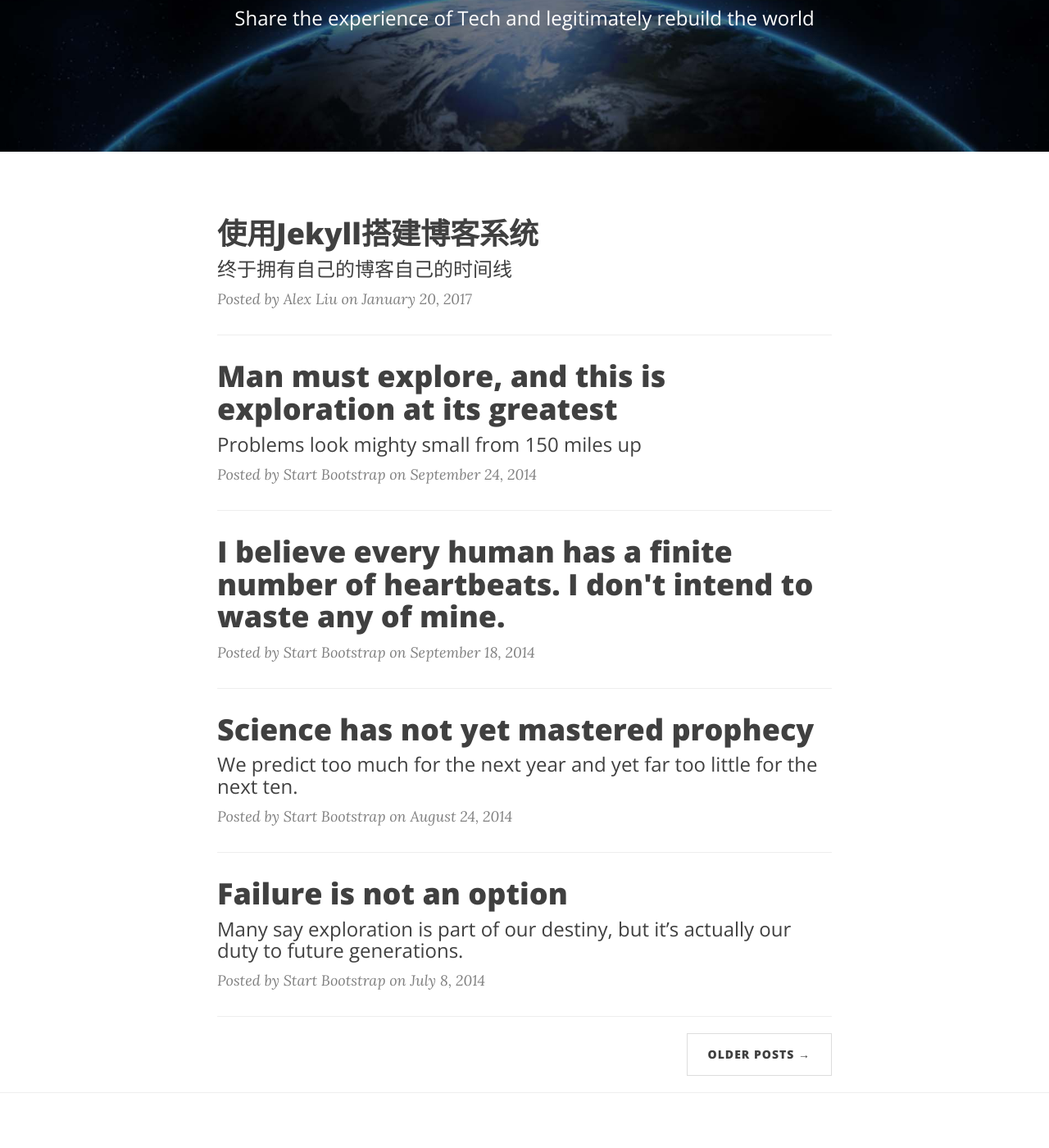
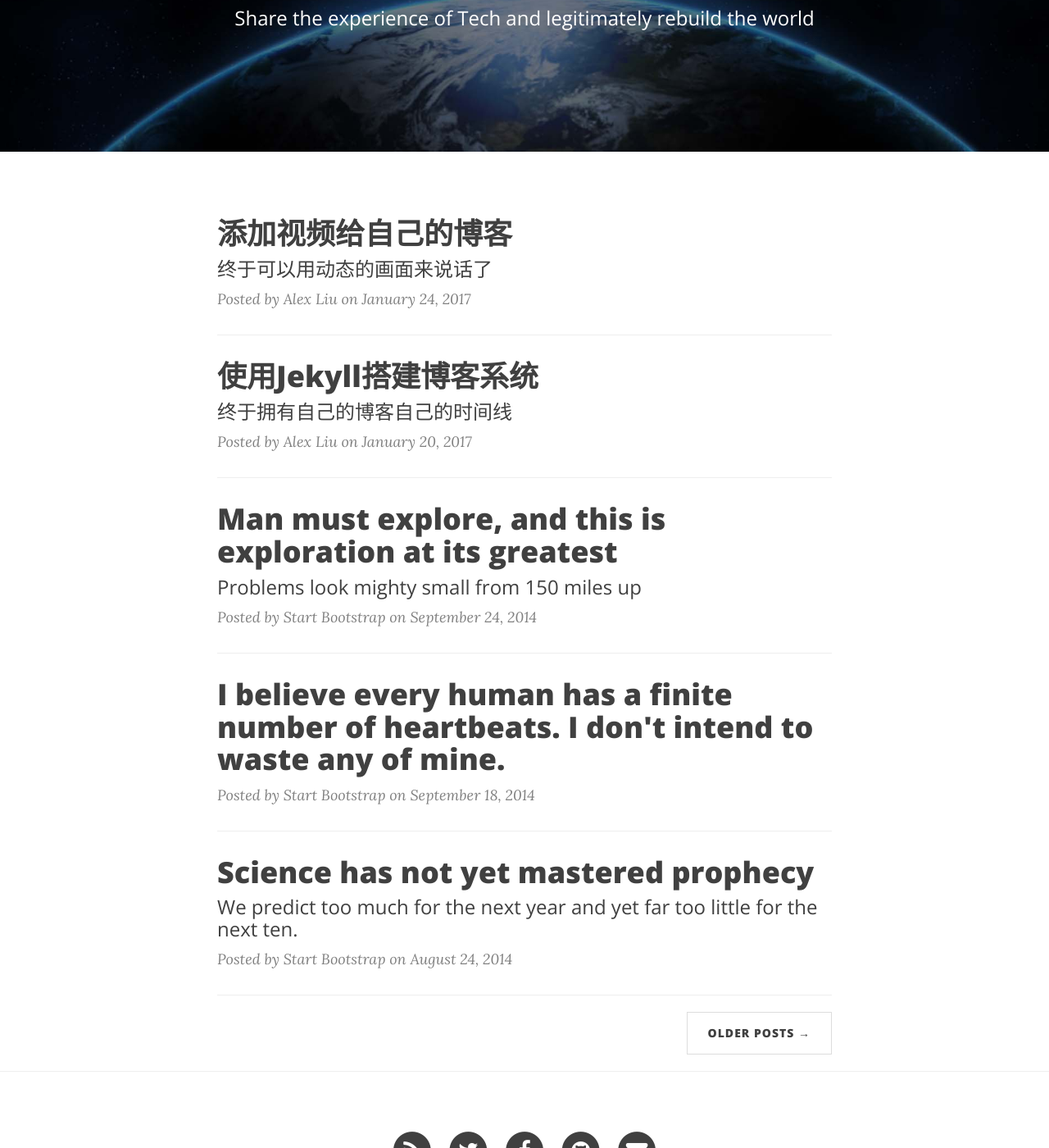
Before and after one commit to founderx4/founderx4.github.io, a Jekyll site: the page built from index.html, in a window 1280 px wide and 1400 px high, scrolled down 263 px. Shown: the whole window at 82% size. Built offline with Jekyll 4.4.1, drawn with Linux system fonts in a browser that asks for light colours; nearby versions of some CDN libraries; the list of posts is cut into pages by our own code.

Commit message:
Second Artical

```diff
--- a/_plugins/youku.rb
+++ b/_plugins/youku.rb
@@ -8,7 +8,7 @@
       @id = $1
 
       if $2.nil? then
-          @width = 560
+          @width = 800
           @height = 420
       else
           @width = $2.to_i
@@ -20,8 +20,9 @@
   end
 
   def render(context)
+    #<iframe height="498" width="800" src="http://player.youku.com/embed/XMjQ3NzcwMjA0OA==" frameborder="0"  allowfullscreen></iframe>
     # "<iframe height=498 width=510 src="http://player.youku.com/embed/XNTc2ODk1NjI0" frameborder=0 allowfullscreen></iframe>"
-    "<iframe width=\"#{@width}\" height=\"#{@height}\" src=\"http://player.youku.com/embed/#{@id}\" frameborder=0 allowfullscreen></iframe>"
+    "<iframe height=\"#{@height}\" width=\"#{@width}\" src=\"http://player.youku.com/embed/#{@id}\" frameborder=\"0\" style=\"max-width:100%;\" allowfullscreen></iframe>"
   end
 
   Liquid::Template.register_tag "youku", self
--- a/_posts/2017-01-20-First-Blog.markdown
+++ b/_posts/2017-01-20-First-Blog.markdown
@@ -8,9 +8,8 @@
 categories: Tech
 ---
 
-<p>22接近年底，忙了一整年有了很多的收获，但一直没有一个领地总结自己的作品，思考自己的发展，一个彻底用自己的视角看世界的地方，但现在我创造了一个</p>
+<p>接近年底，忙了一整年有了很多的收获，但一直没有一个领地总结自己的作品，思考自己的发展，一个彻底用自己的视角看世界的地方，但现在我创造了一个</p>
 
-<iframe width="420" height="315" src="http://www.youtube.com/embed/dQw4w9WgXcQ" frameborder="0" allowfullscreen></iframe>
 
 <p>搭建这个博客去年就开工了，确切的说是2016年的2月份，然后一忙就没时间学习制作了，确实也是没找到好的文章，一路各种坑精疲力尽一歇，到了2017年的现在才算是彻底把Jekyll的基础搭建完成，未来还有好多功能不如分类，或者搜索要探索制作，一步一步来吧</p>
 
--- /dev/null
+++ b/_posts/2017-01-23-Add-Video.markdown
@@ -0,0 +1,35 @@
+---
+layout:     post
+title:      "添加视频给自己的博客"
+subtitle:   "终于可以用动态的画面来说话了"
+date:       2017-01-24 6:00:00
+author:     "Alex Liu"
+header-img: "img/2017_1_24_Add_video/post-bg.gif"
+categories: Tech
+---
+
+<p>动态的图像相比于静态图更容易吸引人的注意力，无论是炫，可爱，摇滚，复古他都能更好的表达，另外用它讲故事大家很愿意看</p>
+<h2>Gif 动画</h2>
+
+<blockquote>GIF动画适合小画面短时间的应用</blockquote>
+{% highlight ruby %}
+#directly use img to add gif like jpg used to be
+<img src="{{ site.baseurl }}/img/2017_1_24_Add_video/post-gifanimation.gif" alt="Post Sample Image">
+{% endhighlight %}
+<a href="#">
+    <center><img src="{{ site.baseurl }}/img/2017_1_24_Add_video/post-gifanimation.gif" alt="Post Sample Image"></center>
+</a>
+<span class="caption text-muted">猴年年末做的英菲尼迪的项目，微信推文大长图中接了很多的GIF</span>
+
+<h2>插入视频</h2>
+<blockquote>视频的制作时间较长，但是绝对是结案，讲故事说创意的好办法，这个是我负责的项目的介绍视频</blockquote>
+{% highlight ruby %}
+#I create a RM for youku
+% youku XMTQ2NDUxOTM5Mg==%
+{% endhighlight %}
+{% youku XMTQ2NDUxOTM5Mg==%}
+
+还有两天过年了，这两天终于有点时间可以研究一些技术问题，听一些讲座，把未来发展的框架搭一搭。
+
+
+<p>Placeholder text by <a href="http://founderx4.github.io/">Alex liu</a>. Photographs by <a href="https://www.flickr.com/photos/nasacommons/">NASA on The Commons</a>.</p>
```
Also changed, not shown: img/2017_1_24_Add_video/post-gifanimation.gif (added), 4 other files.
